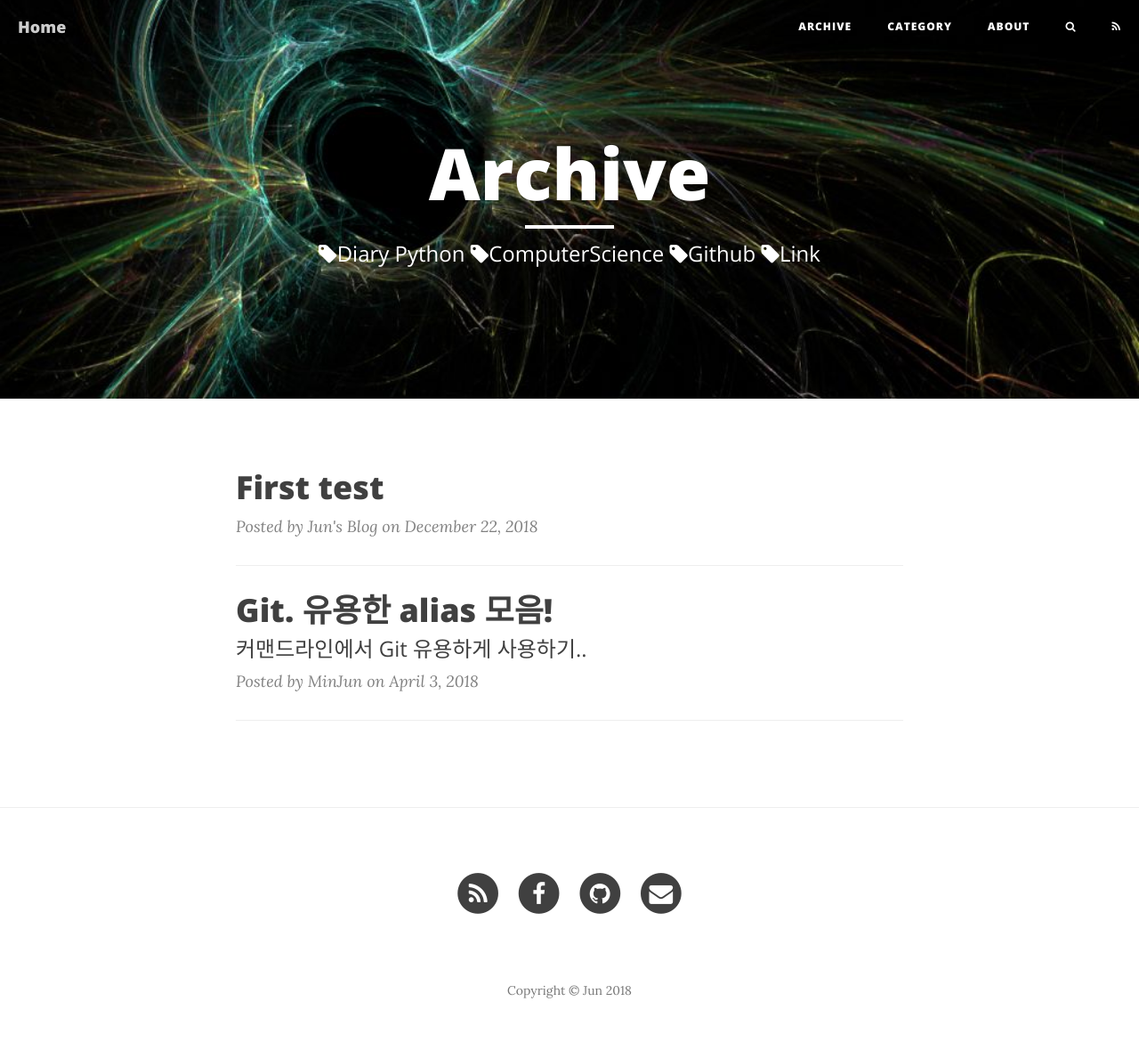
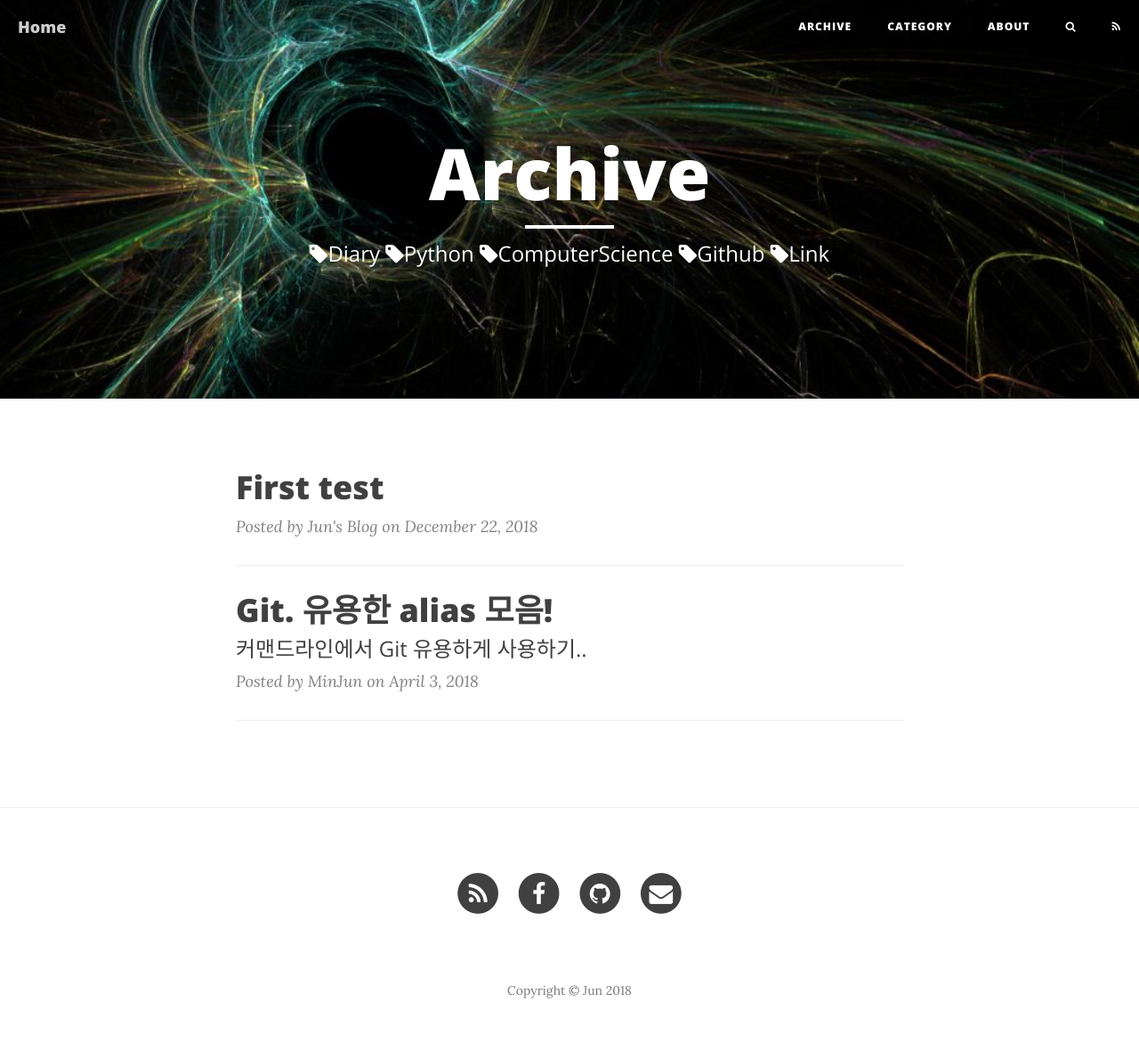
Before and after one commit to jjango/jjango.github.io, a Jekyll site: the page built from archive/index.html, in a window 1280 px wide. Shown: the whole page at 89% size. Built offline with Jekyll 4.4.1, drawn with Linux system fonts in a browser that asks for light colours; nearby versions of some CDN libraries; the list of posts is cut into pages by our own code.

Commit message:
tag upload

```diff
--- a/archive/index.html
+++ b/archive/index.html
@@ -3,7 +3,7 @@ layout: page
 title: "Archive"
 description: "!!SHOWTAGSINSTEADOFDESCRIPTION!!"
 header-img: "img/blog-bg.jpg"
-tags: [Diary Python, ComputerScience, Github, Link]  #list of tags that you want to show in description of blog
+tags: [Diary,Python, ComputerScience, Github, Link]  #list of tags that you want to show in description of blog
 ---
 
 {% for post in paginator.posts %}
```
